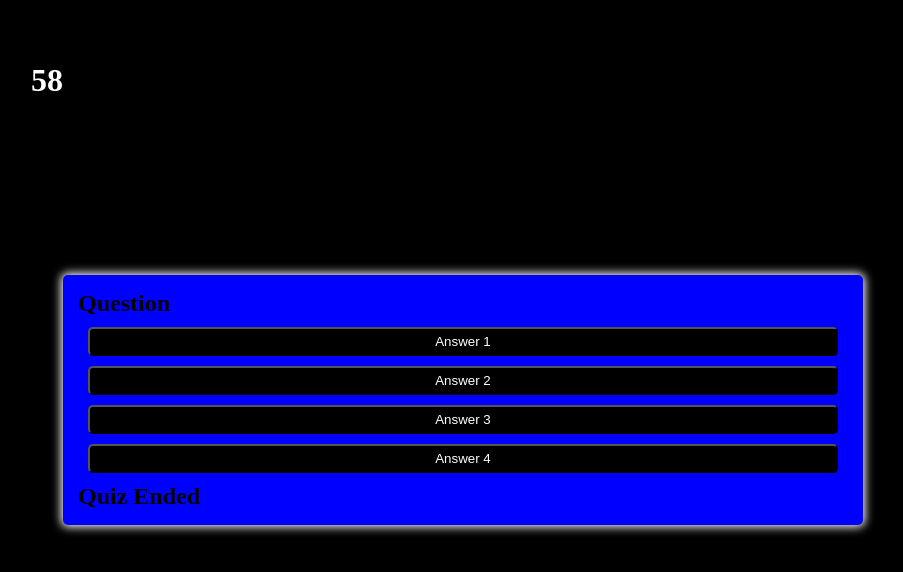
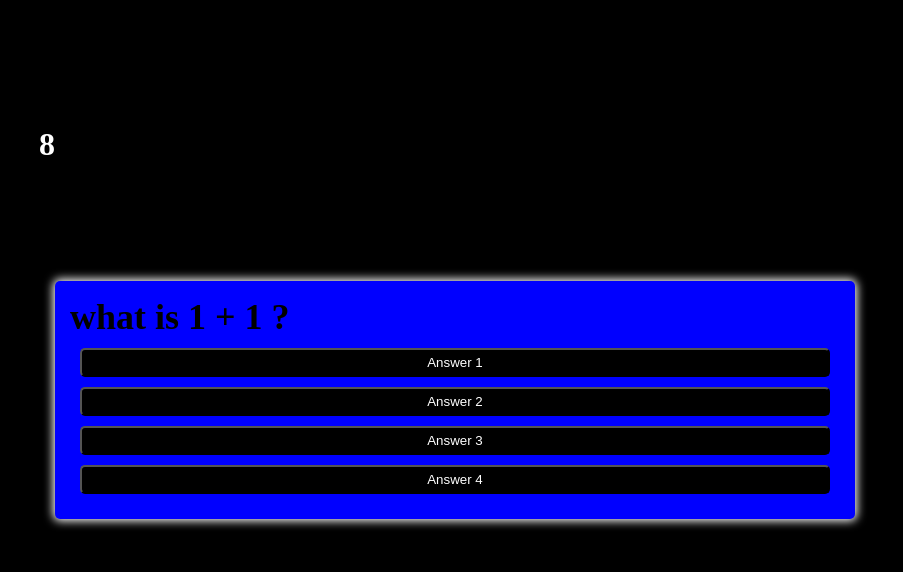
Before and after one commit to jboybokungu/make-quiz, a plain HTML site: page index.html in a window 1280 px wide. Both pictures are taken after a click on the button "Start Quiz". Shown: the whole page, without its empty margins (193-1096 px from the left). Drawn offline with Linux system fonts and the light colour scheme; files that its build step writes are made by us from their sources; files whose address does not match are found by name.

Commit message:
updated html, and javascript

```diff
--- a/assets/javascript/script.js
+++ b/assets/script.js
@@ -4,35 +4,10 @@ var endingElement = document.querySelector("#end");
 var questionContainerEl = document.querySelector("#question-container");
 var questionEl = document.querySelector("#question");
 var answerEl = document.querySelector("#answer-button");
+var currentQuestionIndex = 0;
+var currentAnswerIndex = 0;
 
-var timeLeft = 60;
-var currentIndex = 0;
-
-var beginTimer = function () {
-    var interval = setInterval(function() {
-        timeLeft--;
-        timerElement.textContent = timeLeft;
-        if (timeLeft <= 0) {
-            timeLeft = 0;
-            clearInterval(interval);
-            endQuiz();
-        }
-    }, 1000);
-}
-
-
-function startQuiz() {
-    startEl.classList.add("jb")
-    questionContainerEl.classList.remove("jb")
-
-}
-
-function endQuiz() {
-    startEl.classList.remove("start-btn");
-    endingElement.classList.add("start-btn");
-}
-
-
+var timeLeft = 10;
 
 var questions = [
     {
@@ -73,6 +48,50 @@ var questions = [
     }
 
 ]
+
+var beginTimer = function () {
+    var interval = setInterval(function() {
+        timeLeft--;
+        timerElement.textContent = timeLeft;
+        if (timeLeft <= 0) {
+            timeLeft = 0;
+            clearInterval(interval);
+            endQuiz();
+        }
+    }, 1000);
+}
+
+var showQuestion = function () {
+    var pickedQuestion = questions[currentQuestionIndex].question;
+    questionEl.innerHTML="";
+    var populateEl = document.createElement("h2");
+    populateEl.textContent = pickedQuestion;
+    questionEl.appendChild(populateEl);
+}
+
+var showAnswer = function () {
+    var pickedAnswer = question[currentAnswerIndex].answers;
+    answerEl.innerHTML="";
+    var populateAnswer = document.createElement("btn");
+    populateAnswer.textContent = pickedAnswer;
+    answerEl.appendChild(populateAnswer);
+}
+
+function startQuiz() {
+    startEl.classList.add("jb")
+    questionContainerEl.classList.remove("jb")
+    showQuestion();
+    showAnswer();
+}
+
+function endQuiz() {
+    startEl.classList.remove("start-btn");
+    endingElement.classList.add("start-btn");
+    endingElement.style.display = "block";
+}
+
+
+
 startEl.addEventListener('click', function() {
     beginTimer();
     startQuiz();
--- a/assets/css/style.css
+++ b/assets/style.css
@@ -18,7 +18,7 @@ body {
 }
 
 h1 {
-    margin-bottom: 50%;
+    margin-bottom: 40%;
 }
 
 
--- a/index.html
+++ b/index.html
@@ -8,7 +8,7 @@
     <link rel="stylesheet" href="assets/style.css">
 </head>
 <body>
-    <h1 id="timer">60</h1>
+    <h1 id="timer">10</h1>
     <div class= "container">
         <section
             id="question-container" class="jb">
@@ -22,7 +22,7 @@
                 <button class ="btn">Answer 4</button>
             </div>
         </section>
-        <div id="end" class="end-btn">
+        <div id="end" class="end-btn" style="display: none;">
             <h2>Quiz Ended</h2>
         </div>
         <div class="control-button">
```
